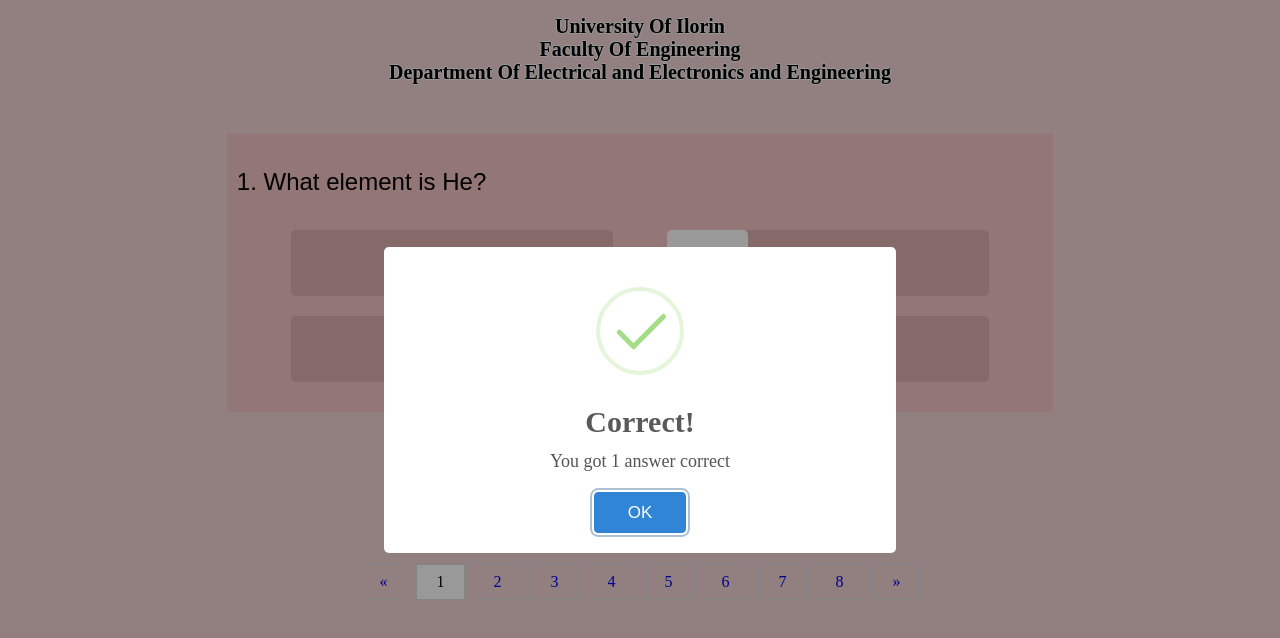
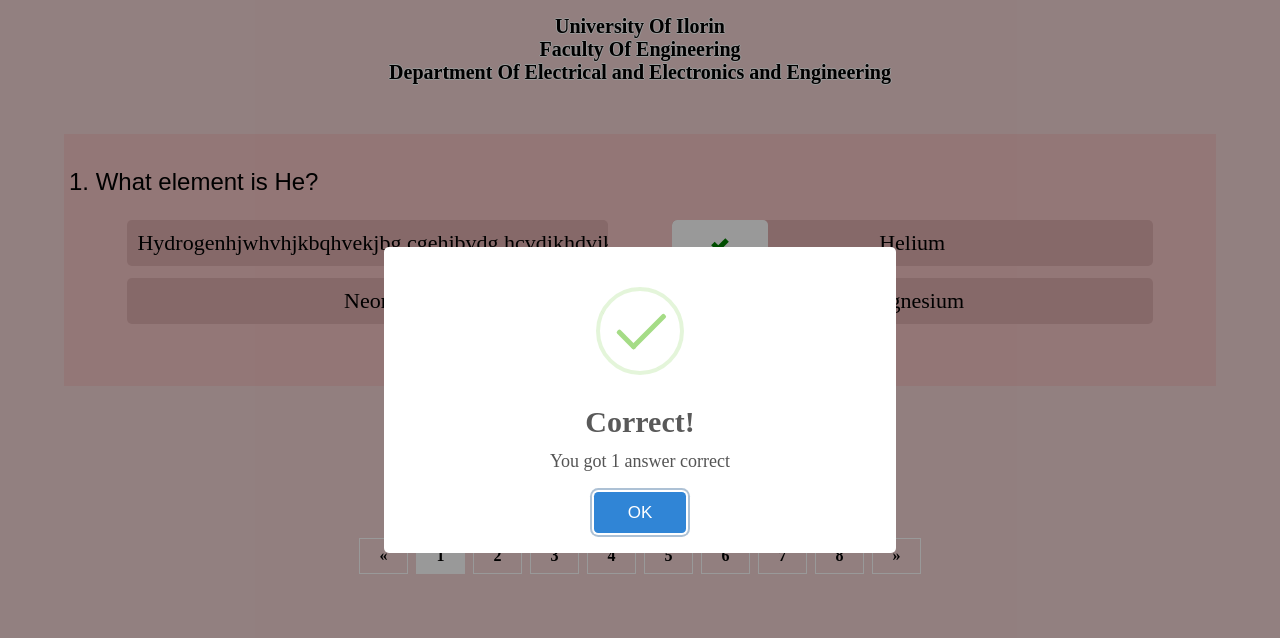
Before and after one commit to khennyboy/Quiz, a plain HTML site: page index.html in a window 1280 px wide. Both pictures are taken after a click on the label "Helium". Drawn offline with Linux system fonts and the light colour scheme.

Commit message:
changes made

```diff
--- a/Css_code/quiz.css
+++ b/Css_code/quiz.css
@@ -37,23 +37,32 @@
   .total_question .question p{
     font-family: Arial, Helvetica, sans-serif;
     font-size: x-large;
+    padding-left: 5px;
+  }
+  .option_div {
+    display: flex;
+    flex-wrap: wrap;
+    width: 100%; /* has 80% width of the screen */
+    justify-content: center;
   }
   .container {
-    display: flex;
+    width: 90%;
     position: relative;
-    padding-left: 35px;
     margin-bottom: 12px;
     cursor: pointer;
     font-size: 22px;
     background-color: #dfafaf;
-    max-width: 100%;
+    width: 100%;
     padding: 10px;
     border-radius: 5px;
     transition: 0.5s ease-in-out;
-    justify-content: center;
-    align-items: center;
-    color: black;
+    overflow: auto;
+    text-align: center;
   }
+  /* hide default scroll bar incase it shows authomatically */
+  .container::-webkit-scrollbar {
+    display: none;
+}
   .container:hover {
     background-color: #fba6a6;
   }
@@ -62,11 +71,10 @@
     position: absolute;
     opacity: 0;
     height: 0;
-    width: 75%;
+    width: 0;
   }
   /* Create a custom radio */
   .checkmark {
-    position: absolute;
     top: 0;
     left: 0;
     height: 100%;
@@ -107,17 +115,6 @@
     display: none;
     color: red;
   }
-  .option_div {
-    display: flex;
-    flex-wrap: wrap;
-    width: 100%;
-    justify-content: center;
-  }
-  .option_div .container {
-    margin: 10px 0;
-    padding: 20px 0px;
-    width: 90%;
-  }
   .pagination {
     text-align: center;
     bottom: 80px;
@@ -136,10 +133,12 @@
     padding: 8px 16px;
     text-decoration: none;
     transition: background-color 0.3s;
-    border: 1px solid #ddd;
+    border: 1px solid #fff;
     margin: 2px 4px;
     display: block;
     width: 15px;
+    font-weight: 700;
+    color: #000;
   }
 
   .page-link.select {
@@ -170,7 +169,7 @@
     transform: rotate(45deg);
   }
   .pop_up {
-    width: 400px;
+    width: 80%;
     background: #fff;
     border-radius: 6px;
     position: absolute;
@@ -235,6 +234,11 @@
   .answers, .retake{
     padding: 15px 10px;
     width: 30%;
+    height: 60px;
+    font-size: large;
+    display: flex;
+    justify-content: center;
+    align-items: center;
   }
   .retake:hover, .answers:hover, .reload:hover, .submit:hover {
     background-color: #f3d4d4;
@@ -293,27 +297,42 @@
   }
 
 /* Responsiveness */
-@media screen and (min-width:760px) {
+@media screen and (min-width:768px) {
   .num_tabs{
     display: flex;
   }
   .pagination{
     justify-content: center;
   }
-  .total_question{
-    width: 70%;
+ .reload, .submit{
+    width: 15%;
   }
- .reload, .submit{
+  .pop_up{
+    width: 50%;
+    padding-bottom: 50px;
+  }
+  .checkmark{
     width: 15%;
   }
 }
 @media screen and (min-width:992px) {
+  .total_question{
+    width: 100%;
+    padding: 10px 0;
+    padding-bottom: 50px;
+  }
   .option_div{
     justify-content: space-evenly;
   }
   .option_div .container{
     width: 40%;
   }
+  .checkmark{
+    width: 20%;
+  }
+  .pop_up{
+    width: 40%;
+  }
   .pagination{
     margin-top: 100px;
   }
--- a/index.html
+++ b/index.html
@@ -4,10 +4,6 @@
     <meta charset="UTF-8" />
     <meta name="viewport" content="width=device-width, initial-scale=1.0" />
     <title>ELE 202 EXAMINATION</title>
-    <link
-      rel="stylesheet"
-      href="https://cdnjs.cloudfare.com/ajax/limbs/font-awesome/6.4.0/css/all.min.css"
-    />
     <link rel="stylesheet" href="./Css_code/sweetalert.min.css" />
     <link rel="stylesheet" href="./fontawesome/css/all.min.css" />
     <script src="./javascript/jquery-3.6.1.min.js"></script>
--- a/javascript/questions.js
+++ b/javascript/questions.js
@@ -3,7 +3,7 @@
     numb: 1,
     question: "What element is He?",
     ans: "Helium",
-    options: ["Hydrogen", "Helium", "Neon", "Magnesium"],
+    options: ["Hydrogenhjwhvhjkbqhvekjbg,cgehjbvdg,hcvdjkhdvjkfbhjvdzjkgv", "Helium", "Neon", "Magnesium"],
   },
   {
     numb: 2,
@@ -15,7 +15,7 @@
     numb: 3,
     question: "What is the only liquid metal at room temp?",
     ans: "Mercury",
-    options: ["Mercury", "Potassium", "Sodium", "Oxygen"],
+    options: ["nbsknbhjs,jkhvsk,msvhknshvskjbhsbskhvsjvh,Mercury", "Potassium", "Sodium", "Oxygen"],
   },
   {
     numb: 4,
--- a/javascript/script.js
+++ b/javascript/script.js
@@ -58,6 +58,7 @@
   // for loops ends here
   // to add class to correct and wrong answer
   $(".opt").on("click", function () {
+     $(this).siblings('.checkmark').css('position', 'absolute')
     var ans_chosen = "";
     if ($(this).is(":checked")) {
       ans_chosen = $(this).val(); // this stores the answer chosen
@@ -72,21 +73,18 @@
     }
   // this stores the correct answer, the input type hidden we have created
    var correct_ans = $(this).parent("label").siblings("#answer").val();
-
-    var q = $(this).parent("label").parent(".option_div").parent(".question");
+   var q = $(this).parent("label").parent(".option_div").parent(".question");
     q = q.attr("id");
     q = "." + q;
     $(q).text($(q).text() + ans_chosen); // its class becomes that of the class under temp_3
 
     // comparing the correct_and the chosen_ans
     if (ans_chosen == correct_ans) {
-      $(this).siblings(".checkmark").removeClass("wrong");
       $(this).siblings(".checkmark").addClass("correct");
       num_correct += 1;
       swal("Correct!", `You got ${num_correct} answer correct`, "success");
     }
     if (ans_chosen != correct_ans) {
-      $(this).siblings(".checkmark").removeClass("correct");
       $(this).siblings(".checkmark").addClass("wrong");
       num_wrong += 1;
       swal(
@@ -157,7 +155,7 @@
     $(que_id).show();
   });
   // quiz_time();
-});
+
 
 $(".next").click(function () {
   var active_tab = $(".page-link.select");
@@ -180,6 +178,7 @@
   active_id = "#" + active_num;
   $(".question").hide();
   $(active_id).show();
+  var check = $('.checkmark').css('opacity')
 });
 
 
@@ -200,6 +199,8 @@
 $(".retake").click(function () {
   location.reload();
 });
+
+})
 
 // time code start here
 // var total_time = 62;
```
